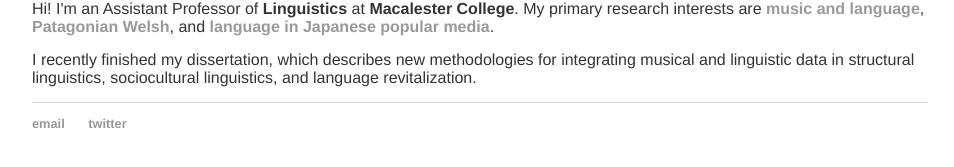
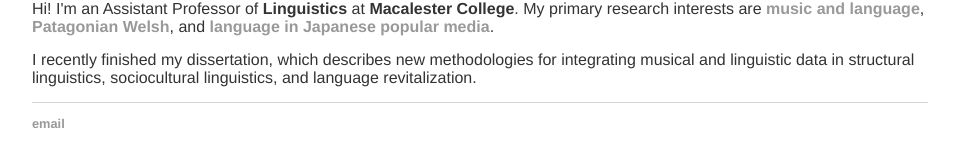
Before and after one commit to morgansleeper/morgansleeper.github.io, a Jekyll site: the page built from index.html, in a window 1280 px wide. Shown: the part 517-684 px from the top of the page, without its empty margins (160-1114 px from the left). Built offline with Jekyll 4.4.1, drawn with Linux system fonts in a browser that asks for light colours.

Commit message:
Update default.html

```diff
--- a/_layouts/default.html
+++ b/_layouts/default.html
@@ -25,7 +25,6 @@
 			<footer>
 	    		<ul>
 	        		<li><a href="mailto:msleeper@macalester.edu">email</a></li>
-	        		<li><a href="https://twitter.com/zipmon">twitter</a></li>
 				</ul>
 			</footer>
 		</body>
```
